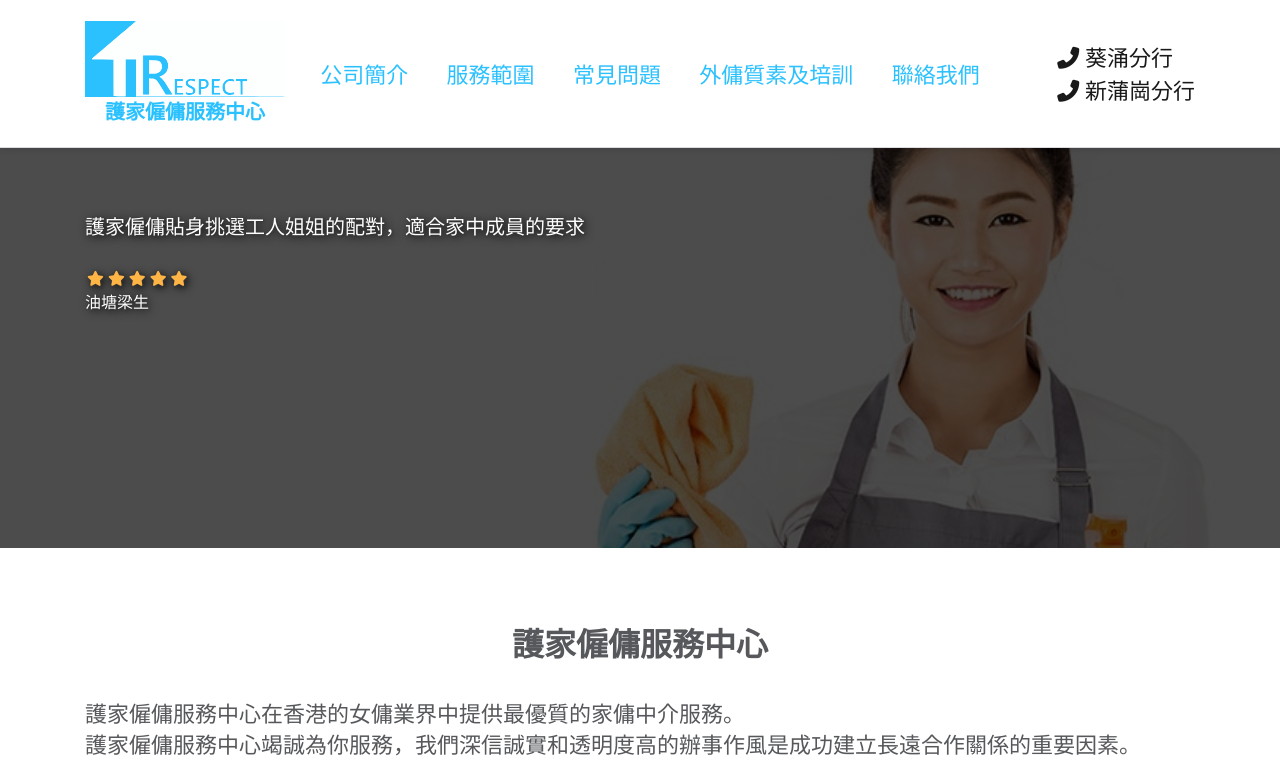
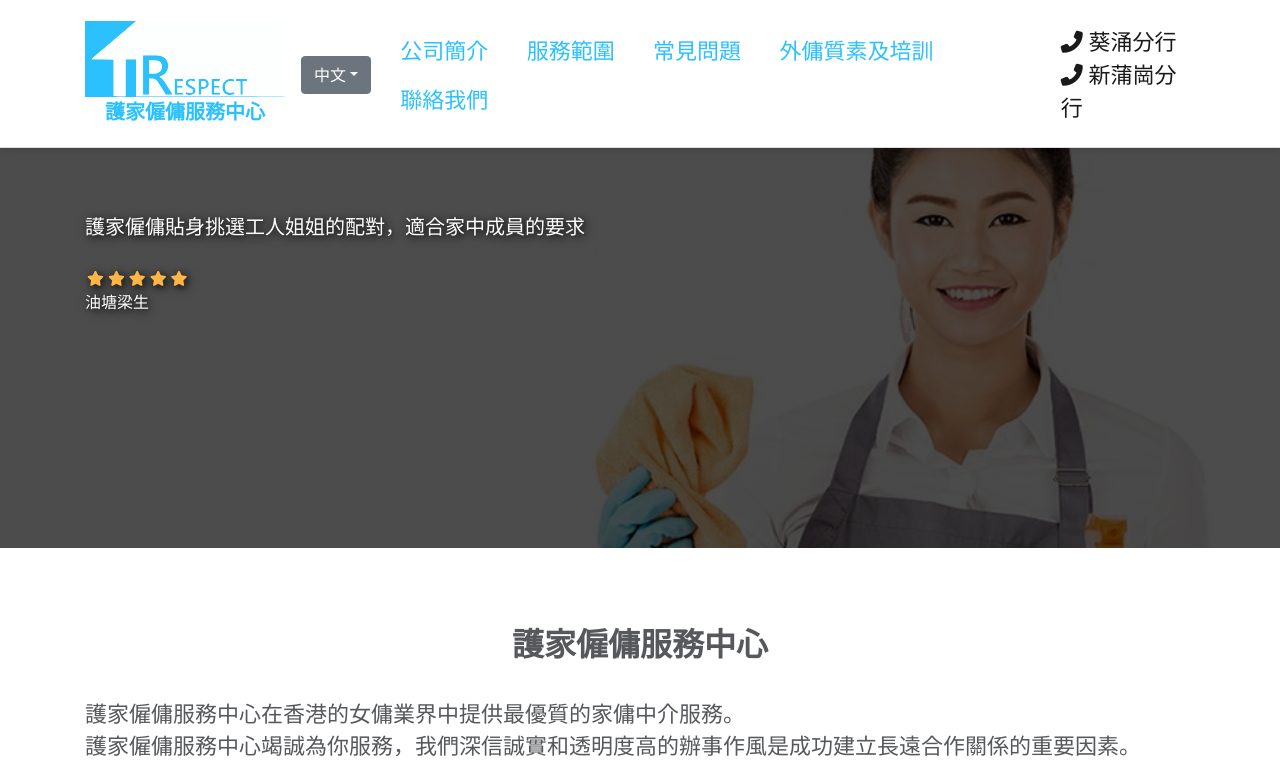
Before and after one commit to dirkarnez/respectesc-client, a React app: page / in a window 1280 px wide. Shown: the top 779 px of the page. Built offline with nearby package versions, Linux system fonts and the light colour scheme.

Commit message:
- add react-i18next

```diff
--- a/package.json
+++ b/package.json
@@ -9,9 +9,11 @@
   "dependencies": {
     "aos": "^3.0.0-beta.6",
     "core-js": "^3.3.2",
+    "i18next": "^20.3.2",
     "markdown-to-jsx": "^6.10.3",
     "react": "^16.8.6",
     "react-dom": "^16.8.6",
+    "react-i18next": "^11.11.1",
     "react-responsive-carousel": "^3.1.49",
     "react-router-dom": "^5.0.1",
     "regenerator-runtime": "^0.13.3"
--- a/public/index.html
+++ b/public/index.html
@@ -13,7 +13,7 @@
     <link rel="stylesheet" href="https://fonts.googleapis.com/css?family=Lora">
     <link rel="stylesheet" href="https://fonts.googleapis.com/css?family=Source+Sans+Pro:300,400,700">
     <link rel="stylesheet" href="https://cdnjs.cloudflare.com/ajax/libs/lightbox2/2.8.2/css/lightbox.min.css">
-    <link href="8c06b434fb85e9e83aa5.css" rel="stylesheet">
+    <link href="74b1169f3e4dd3c2e40c.css" rel="stylesheet">
     <!-- Global site tag (gtag.js) - Google Analytics -->
     <script async src="https://www.googletagmanager.com/gtag/js?id=G-BG078ZP3CB"></script>
         <script>
@@ -28,6 +28,6 @@
     <script src="https://cdnjs.cloudflare.com/ajax/libs/jquery/3.3.1/jquery.min.js"></script>
     <script src="https://cdnjs.cloudflare.com/ajax/libs/lightbox2/2.8.2/js/lightbox.min.js"></script>
     <script src="https://cdnjs.cloudflare.com/ajax/libs/twitter-bootstrap/4.1.3/js/bootstrap.bundle.min.js"></script>
-    <script type="text/javascript" src="index-1.0.18.min.js"></script>
+    <script type="text/javascript" src="index-1.0.19.min.js"></script>
   </body>
 </html>
--- a/src/components/Nav/index.tsx
+++ b/src/components/Nav/index.tsx
@@ -8,7 +8,8 @@ import Tel from "app/components/Tel";
 import { routes } from "app/routes";
 import branchInfoList from "app/data/branches";
 import { testimonials, Testimonial } from "app/data/testimonials";
-
+import { Translation } from 'react-i18next';
+import i18n from "app/i18n";
 
 interface MyCarouselProps {
   interval: number,
@@ -18,6 +19,27 @@ interface MyCarouselProps {
 interface MyCarouselState {
   index: number,
   handle: number
+}
+
+
+class I18nToggler extends React.Component<{}, {}> {
+  render() {
+    return (
+      <Translation>
+      {t => (
+        <div className="dropdown" data-aos="fade-down" style={{paddingRight: "10px"}}>
+          <button className="btn btn-secondary dropdown-toggle" type="button" id="dropdownMenuButton" data-toggle="dropdown" aria-haspopup="true" aria-expanded="false">
+            {t(i18n.language)}
+          </button>
+          <div className="dropdown-menu" aria-labelledby="dropdownMenuButton">
+            <span className="dropdown-item" onClick={() => i18n.changeLanguage("zh-HK")}>{t("zh-HK")}</span>
+            <span className="dropdown-item" onClick={() => i18n.changeLanguage("en")}>{t("en")}</span>
+          </div>
+        </div>
+      )}
+    </Translation>
+    );
+  }
 }
 
 class MyCarousel extends React.Component<MyCarouselProps, MyCarouselState> {
@@ -93,6 +115,7 @@ export default class Header extends React.Component<RouteComponentProps, {}> {
               <span className="navbar-toggler-icon" />
             </button>
             <div className="collapse navbar-collapse" id="navcol-1">
+              <I18nToggler/>
               <ul className="nav navbar-nav mr-auto">
                 {routes
                   .filter(({ onMenu }) => onMenu)
--- /dev/null
+++ b/src/i18n.ts
@@ -0,0 +1,32 @@
+import i18n from 'i18next';
+import { initReactI18next } from 'react-i18next';
+
+const resources = {
+    'en': {
+        translation: {
+            "testing": "testing",
+            "en": "English",
+            "zh-HK": "中文"
+        },
+    },
+    'zh-HK': {
+        translation: {
+            "testing": "測試",
+            "en": "English",
+            "zh-HK": "中文"
+        },
+    },
+};
+
+i18n
+.use(initReactI18next)
+.init({
+    resources,
+    lng: 'zh-HK',             //預設語言
+    fallbackLng: 'zh-HK',     //如果當前切換的語言沒有對應的翻譯則使用這個語言，
+    interpolation: {
+        escapeValue: false,
+    },
+});
+
+export default i18n;
--- a/src/index.tsx
+++ b/src/index.tsx
@@ -4,6 +4,7 @@ import * as React from 'react';
 import * as ReactDOM from 'react-dom';
 import App from './App';
 import AOS from 'aos';
+import "./i18n";
 
 AOS.init({once: true, duration: 1000});
 
```
Also changed, not shown: 1 other file (tests, documents, lock files or other folders).
